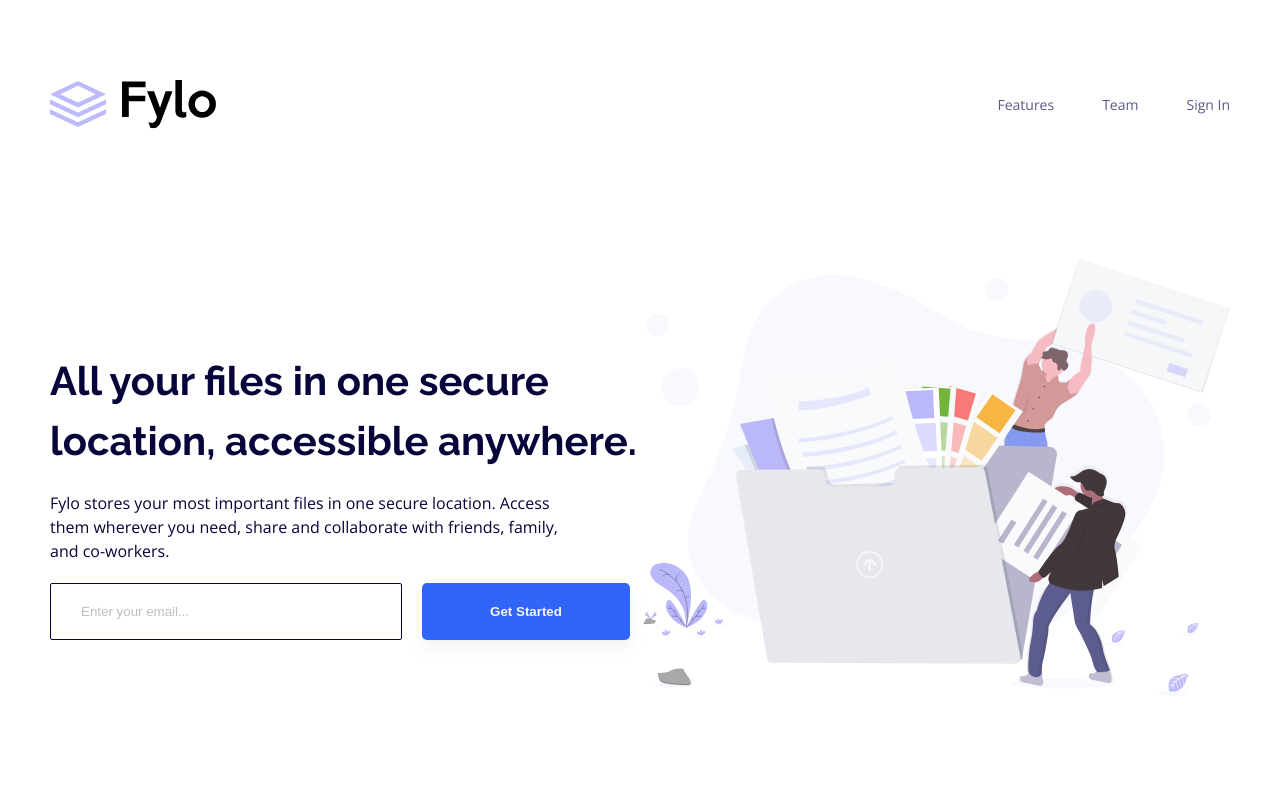
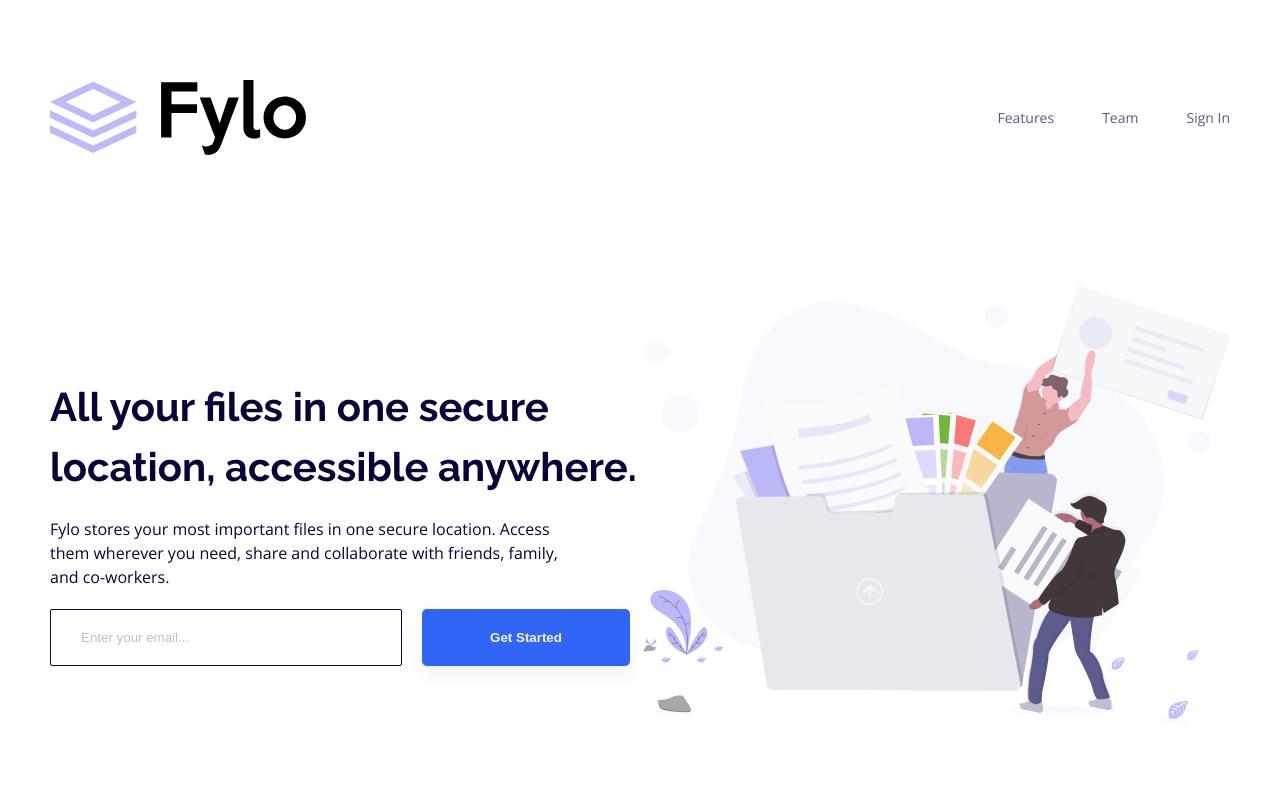
Before and after one commit to MARYAMTEE/fylo-page, a plain HTML site: page index.html in a window 1280 px wide. Shown: the top 800 px of the page. Drawn offline with nearby package versions, Linux system fonts and the light colour scheme.

Commit message:
update style.css

```diff
--- a/style.css
+++ b/style.css
@@ -66,7 +66,7 @@ h3{
 }
 
 .nav-logo{
-
+    width: 8rem;
 }
 
 .nav__list{
@@ -341,6 +341,10 @@ margin: 0;
     padding: 50px;
 }
 
+.nav-logo{
+    width: 16rem;
+}
+
 .section-two{
     padding: 0 0 55px 0;
 }
```
